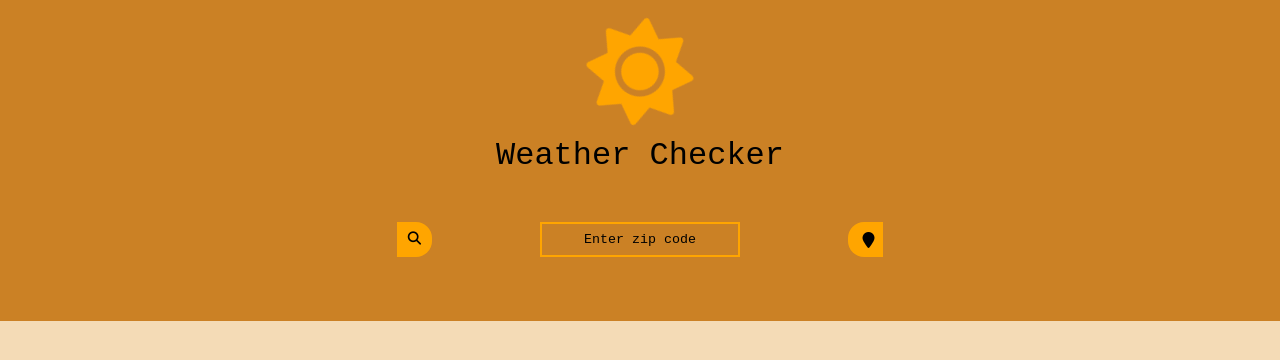
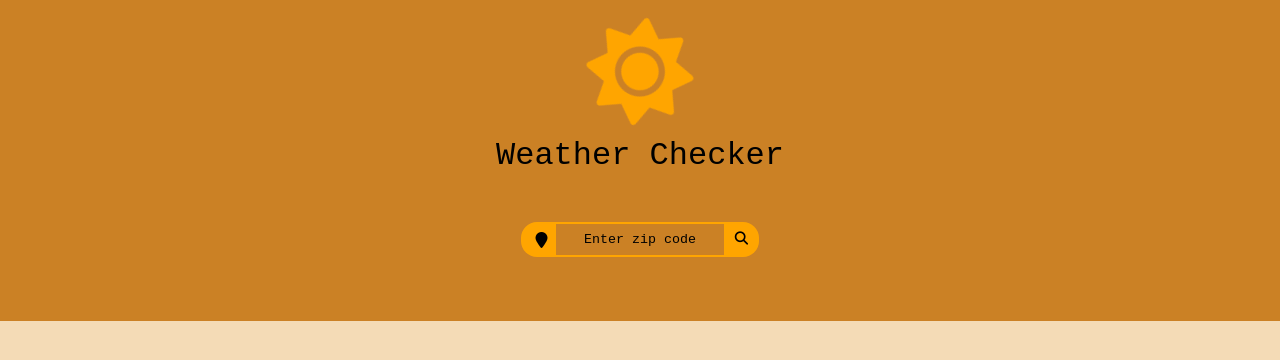
Before and after one commit to mkellner43/weather_api, a website built with webpack: page dist/index.html in a window 1280 px wide. Built offline with Linux system fonts and the light colour scheme.

Commit message:
slight ui change

```diff
--- a/src/style.css
+++ b/src/style.css
@@ -71,14 +71,14 @@ input[type='text']:focus{
   width: 35px;
   border-top-left-radius: 1rem;
   border-bottom-left-radius: 1rem;
-  position: absolute;
-  left: 53rem;
+  position: relative;
+  left: 1rem;
 }
 button[type='submit'].search{
-  right: 53rem;
+  right: 1rem;
   height: 35px;
   width: 35px;
-  position: absolute;
+  position: relative;
   background-color: orange;
   color: black;
   border-top-right-radius: 1rem ;
```
Also changed, not shown: dist/bundle.js.
